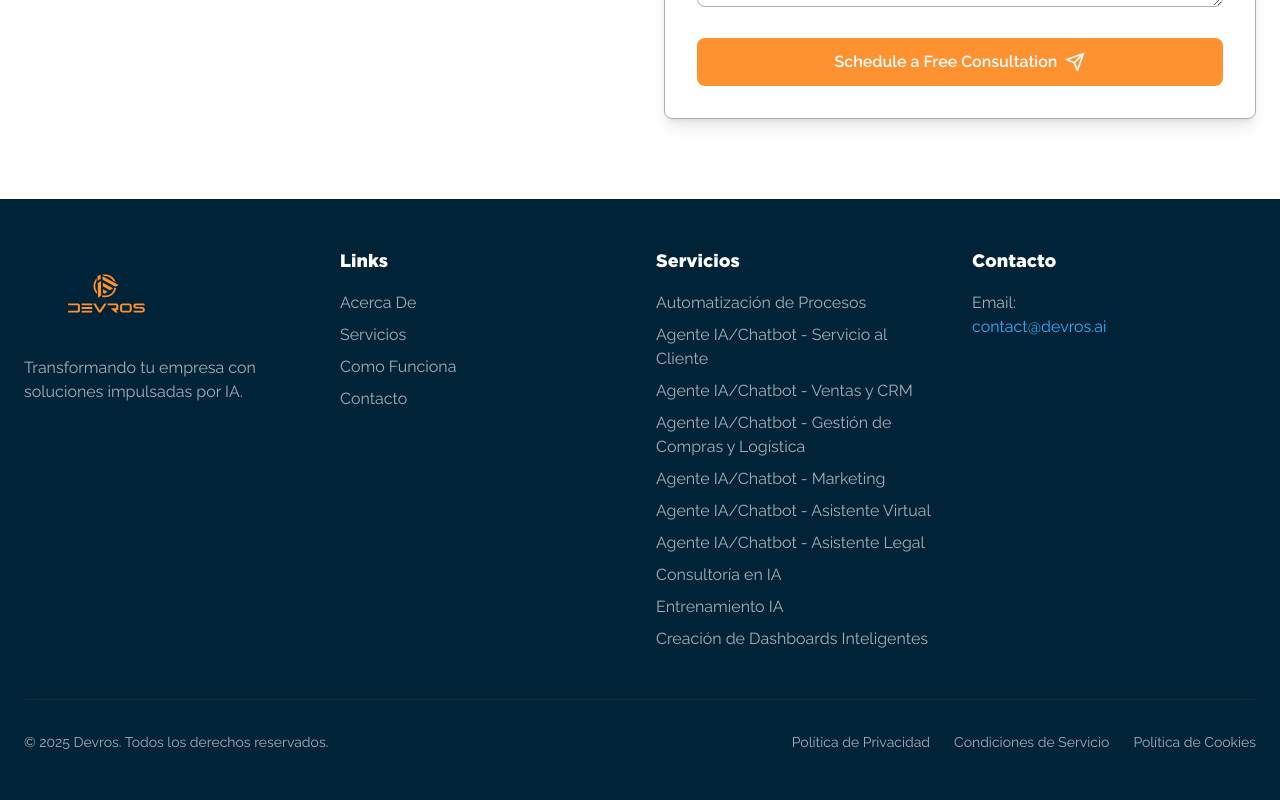
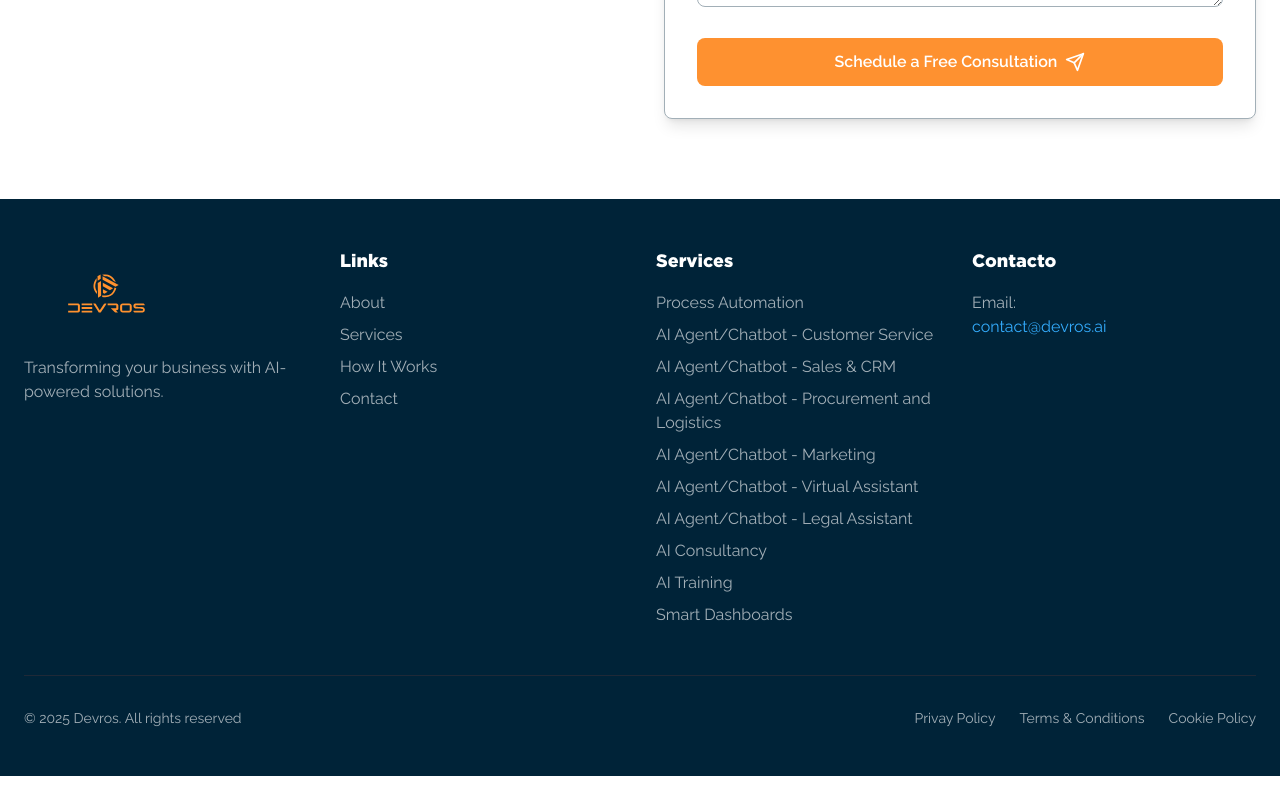
Before and after one commit to vechicin/devros-front, a React (Vite) app: page / in a window 1280 px wide. Shown: the part 3684-4484 px from the top of the page. After the commit the page ends 4460 px from the top, so only its background shows below. Built offline with nearby package versions, Linux system fonts and the light colour scheme.

Commit message:
Update Footer.tsx

```diff
--- a/src/components/Footer.tsx
+++ b/src/components/Footer.tsx
@@ -5,8 +5,11 @@ import // Bot,
 // Instagram
 "lucide-react";
 import Icon from "./Icon";
+import { useTranslation } from "react-i18next";
 
 const Footer = () => {
+  const { t } = useTranslation();
+
   const currentYear = new Date().getFullYear();
 
   return (
@@ -18,9 +21,7 @@ const Footer = () => {
             <div className="flex items-center mb-4">
               <Icon size={165} />
             </div>
-            <p className="text-devros-gray mb-6">
-              Transformando tu empresa con soluciones impulsadas por IA.
-            </p>
+            <p className="text-devros-gray mb-6">{t("footer.description")}</p>
             {/* <div className="flex space-x-4">
               <a
                 href="#"
@@ -58,7 +59,7 @@ const Footer = () => {
                   href="#about"
                   className="text-devros-gray hover:text-devros-white transition duration-300"
                 >
-                  Acerca De
+                  {t("footer.about")}
                 </a>
               </li>
               <li>
@@ -66,7 +67,7 @@ const Footer = () => {
                   href="#services"
                   className="text-devros-gray hover:text-devros-white transition duration-300"
                 >
-                  Servicios
+                  {t("footer.services")}
                 </a>
               </li>
               <li>
@@ -74,7 +75,7 @@ const Footer = () => {
                   href="#how-it-works"
                   className="text-devros-gray hover:text-devros-white transition duration-300"
                 >
-                  Como Funciona
+                  {t("footer.how_it_works")}
                 </a>
               </li>
               {/* <li>
@@ -90,7 +91,7 @@ const Footer = () => {
                   href="#contact"
                   className="text-devros-gray hover:text-devros-white transition duration-300"
                 >
-                  Contacto
+                  {t("footer.contact")}
                 </a>
               </li>
             </ul>
@@ -98,14 +99,16 @@ const Footer = () => {
 
           {/* Services */}
           <div>
-            <h3 className="text-lg font-semibold mb-4">Servicios</h3>
+            <h3 className="text-lg font-semibold mb-4">
+              {t("footer.services")}
+            </h3>
             <ul className="space-y-2">
               <li>
                 <a
                   href="#services"
                   className="text-devros-gray hover:text-devros-white transition duration-300"
                 >
-                  Automatización de Procesos
+                  {t("footer.automation")}
                 </a>
               </li>
               <li>
@@ -113,7 +116,7 @@ const Footer = () => {
                   href="#services"
                   className="text-devros-gray hover:text-devros-white transition duration-300"
                 >
-                  Agente IA/Chatbot - Servicio al Cliente
+                  {t("footer.customer_service")}
                 </a>
               </li>
               <li>
@@ -121,7 +124,7 @@ const Footer = () => {
                   href="#services"
                   className="text-devros-gray hover:text-devros-white transition duration-300"
                 >
-                  Agente IA/Chatbot - Ventas y CRM
+                  {t("footer.sales")}
                 </a>
               </li>
               <li>
@@ -129,7 +132,7 @@ const Footer = () => {
                   href="#services"
                   className="text-devros-gray hover:text-devros-white transition duration-300"
                 >
-                  Agente IA/Chatbot - Gestión de Compras y Logística
+                  {t("footer.logistics")}
                 </a>
               </li>
               <li>
@@ -137,7 +140,7 @@ const Footer = () => {
                   href="#services"
                   className="text-devros-gray hover:text-devros-white transition duration-300"
                 >
-                  Agente IA/Chatbot - Marketing
+                  {t("footer.marketing")}
                 </a>
               </li>
               <li>
@@ -145,7 +148,7 @@ const Footer = () => {
                   href="#services"
                   className="text-devros-gray hover:text-devros-white transition duration-300"
                 >
-                  Agente IA/Chatbot - Asistente Virtual
+                  {t("footer.virtual_assistant")}
                 </a>
               </li>
               <li>
@@ -153,7 +156,7 @@ const Footer = () => {
                   href="#services"
                   className="text-devros-gray hover:text-devros-white transition duration-300"
                 >
-                  Agente IA/Chatbot - Asistente Legal
+                  {t("footer.legal_assistant")}
                 </a>
               </li>
               <li>
@@ -161,7 +164,7 @@ const Footer = () => {
                   href="#services"
                   className="text-devros-gray hover:text-devros-white transition duration-300"
                 >
-                  Consultoría en IA
+                  {t("footer.consultancy")}
                 </a>
               </li>
               <li>
@@ -169,7 +172,7 @@ const Footer = () => {
                   href="#services"
                   className="text-devros-gray hover:text-devros-white transition duration-300"
                 >
-                  Entrenamiento IA
+                  {t("footer.training")}
                 </a>
               </li>
               <li>
@@ -177,7 +180,7 @@ const Footer = () => {
                   href="#services"
                   className="text-devros-gray hover:text-devros-white transition duration-300"
                 >
-                  Creación de Dashboards Inteligentes
+                  {t("footer.dashboards")}
                 </a>
               </li>
             </ul>
@@ -212,26 +215,26 @@ const Footer = () => {
         <div className="border-t border-gray-800 mt-12 pt-8">
           <div className="flex flex-col md:flex-row justify-between items-center">
             <p className="text-devros-gray text-sm">
-              &copy; {currentYear} Devros. Todos los derechos reservados.
+              &copy; {currentYear} {t("footer.rights")}
             </p>
             <div className="flex space-x-6 mt-4 md:mt-0">
               <a
                 href="#"
                 className="text-devros-gray hover:text-devros-white text-sm transition duration-300"
               >
-                Política de Privacidad
+                {t("footer.privacy_policy")}
               </a>
               <a
                 href="#"
                 className="text-devros-gray hover:text-devros-white text-sm transition duration-300"
               >
-                Condiciones de Servicio
+                {t("footer.terms_conditions")}
               </a>
               <a
                 href="#"
                 className="text-devros-gray hover:text-devros-white text-sm transition duration-300"
               >
-                Política de Cookies
+                {t("footer.cookies")}
               </a>
             </div>
           </div>
--- a/src/locales/en.yml
+++ b/src/locales/en.yml
@@ -186,3 +186,24 @@ contact_form:
     training: 'AI Training'
     dashboards: 'Smart Dashboards'
     other: 'Other'
+footer:
+  description: 'Transforming your business with AI-powered solutions.'
+  about: 'About'
+  services: 'Services'
+  how_it_works: 'How It Works'
+  quiz: 'Quiz'
+  contact: 'Contact'
+  automation: 'Process Automation'
+  customer_service: 'AI Agent/Chatbot - Customer Service'
+  sales: 'AI Agent/Chatbot - Sales & CRM'
+  logistics: 'AI Agent/Chatbot - Procurement and Logistics'
+  marketing: 'AI Agent/Chatbot - Marketing'
+  virtual_assistant: 'AI Agent/Chatbot - Virtual Assistant'
+  legal_assistant: 'AI Agent/Chatbot - Legal Assistant'
+  consultancy: 'AI Consultancy'
+  training: 'AI Training'
+  dashboards: 'Smart Dashboards'
+  rights: 'Devros. All rights reserved'
+  privacy_policy: 'Privay Policy'
+  terms_conditions: 'Terms & Conditions'
+  cookies: 'Cookie Policy'
--- a/src/locales/es.yml
+++ b/src/locales/es.yml
@@ -186,3 +186,24 @@ contact_form:
     training: 'Entrenamiento IA'
     dashboards: 'Creación de Dashboards Inteligentes'
     other: 'Otro'
+footer:
+  description: 'Transformando tu empresa con soluciones impulsadas por IA.'
+  about: 'Acerca De'
+  services: 'Servicios'
+  how_it_works: '¿Cómo Funciona?'
+  quiz: 'Quiz'
+  contact: 'Contacto'
+  automation: 'Automatización de Procesos'
+  customer_service: 'Agente IA/Chatbot - Servicio al Cliente'
+  sales: 'Agente IA/Chatbot - Ventas y CRM'
+  logistics: 'Agente IA/Chatbot - Gestión de Compras y Logística'
+  marketing: 'Agente IA/Chatbot - Marketing'
+  virtual_assistant: 'Agente IA/Chatbot - Asistente Virtual'
+  legal_assistant: 'Agente IA/Chatbot - Asistente Legal'
+  consultancy: 'Consultoría en IA'
+  training: 'Entrenamiento IA'
+  dashboards: 'Creación de Dashboards Inteligentes'
+  rights: 'Devros. Todos los derechos reservados'
+  privacy_policy: 'Política de Privacidad'
+  terms_conditions: 'Condiciones de Servicio'
+  cookies: 'Política de Cookies'
```
